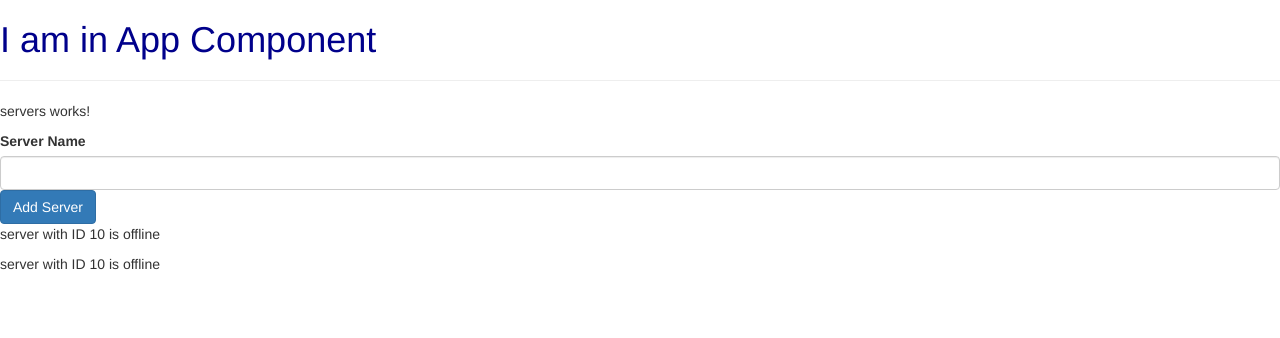
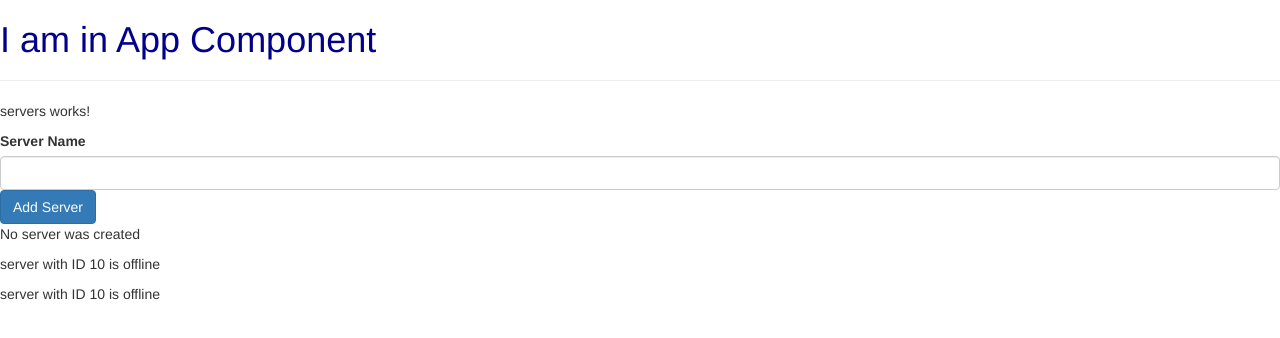
Before and after one commit to yashwanthanands/angular-tutorial, an Angular app in the folder angular-basics/: page / in a window 1280 px wide. Shown: the top 338 px of the page. Built offline with nearby package versions, Linux system fonts and the light colour scheme.

Commit message:
Added else condition for ngIf logic

```diff
--- a/angular-basics/src/app/servers/servers.component.html
+++ b/angular-basics/src/app/servers/servers.component.html
@@ -12,6 +12,9 @@
 (click) ="onCreateServer()">
 Add Server
 </button>
-<p *ngIf="serverCreated"> {{ serverCreationStatus }}</p>
+<p *ngIf="serverCreated; else noServer"> {{ serverCreationStatus }}</p>
+<ng-template #noServer>
+    <p> No server was created</p>
+</ng-template>
 <app-server></app-server>
 <app-server></app-server>
```
